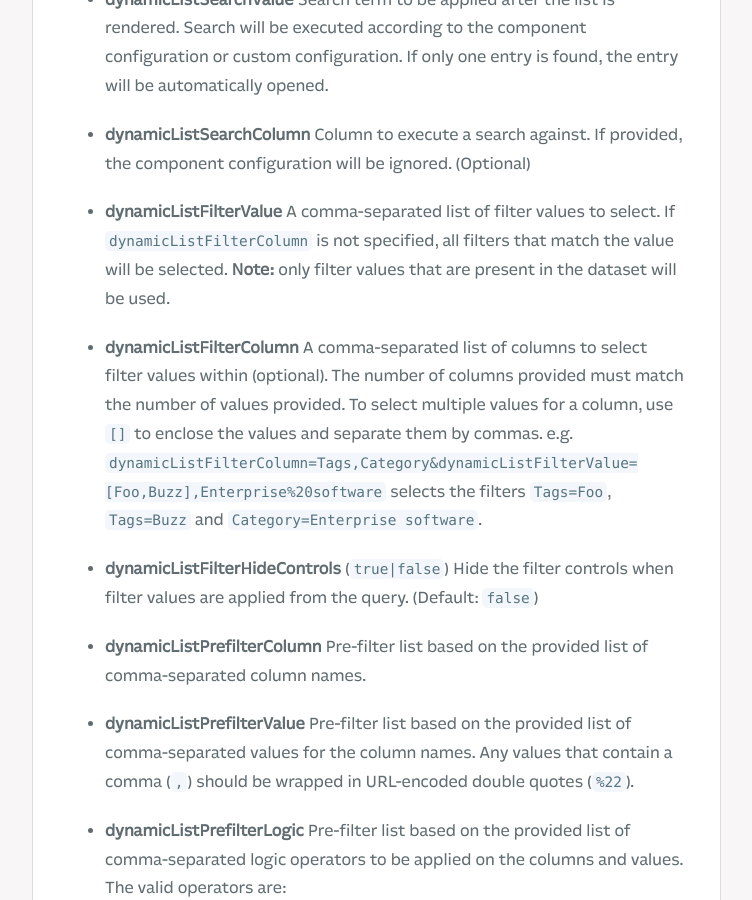
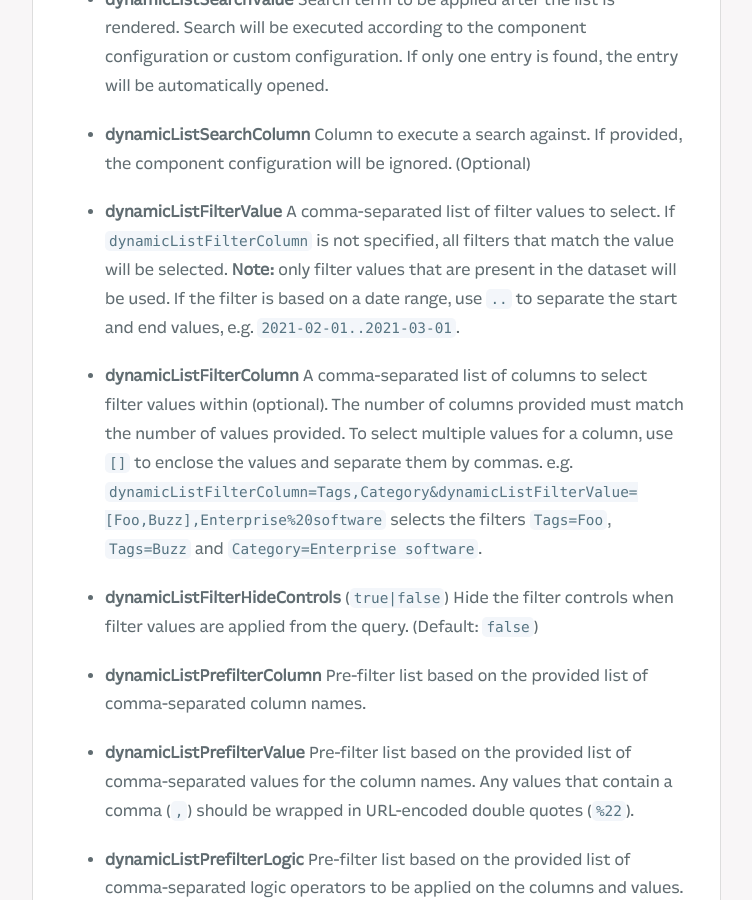
Before and after one commit to Fliplet/fliplet-cli, a Jekyll site: the page built from docs/API/components/list-from-data-source.md, in a window 1280 px wide and 900 px high, scrolled down 25884 px. Shown: the whole window, without its empty margins (254-1006 px from the left). Built offline with Jekyll 4.4.1, drawn with Linux system fonts in a browser that asks for light colours; nearby versions of some CDN libraries; our own code applies the rules of GitHub Pages for plain Markdown files; library files that are not in the unit come from our copies; comment, search, counter and statistics services are not loaded; a style sheet for code colours, icons or effects is not loaded; some of the changed text lies outside the part shown.

Commit message:
Adds date range query examples

````diff
--- a/docs/API/components/list-from-data-source.md
+++ b/docs/API/components/list-from-data-source.md
@@ -693,7 +693,7 @@
 - **dynamicListSortOrder** (`asc|desc`) Sort the list by the specified column in ascending (`asc`) or descending (`desc`) order.
 - **dynamicListSearchValue** Search term to be applied after the list is rendered. Search will be executed according to the component configuration or custom configuration. If only one entry is found, the entry will be automatically opened.
 - **dynamicListSearchColumn** Column to execute a search against. If provided, the component configuration will be ignored. (Optional)
-- **dynamicListFilterValue** A comma-separated list of filter values to select. If `dynamicListFilterColumn` is not specified, all filters that match the value will be selected. **Note:** only filter values that are present in the dataset will be used.
+- **dynamicListFilterValue** A comma-separated list of filter values to select. If `dynamicListFilterColumn` is not specified, all filters that match the value will be selected. **Note:** only filter values that are present in the dataset will be used. If the filter is based on a date range, use `..` to separate the start and end values, e.g. `2021-02-01..2021-03-01`.
 - **dynamicListFilterColumn** A comma-separated list of columns to select filter values within (optional). The number of columns provided must match the number of values provided. To select multiple values for a column, use `[]` to enclose the values and separate them by commas. e.g. `dynamicListFilterColumn=Tags,Category&dynamicListFilterValue=[Foo,Buzz],Enterprise%20software` selects the filters `Tags=Foo`, `Tags=Buzz` and `Category=Enterprise software`.
 - **dynamicListFilterHideControls** (`true|false`) Hide the filter controls when filter values are applied from the query. (Default: `false`)
 - **dynamicListPrefilterColumn** Pre-filter list based on the provided list of comma-separated column names.
@@ -757,6 +757,12 @@
 dynamicListFilterColumn=Status,Office&dynamicListFilterValue=[Approved,Waitlisted],London
 ```
 
+#### Apply in-app filters based on dates
+
+```
+dynamicListFilterColumn=Publish%s0date&dynamicListFilterValue=2021-02-01..2021-03-01
+```
+
 #### Load only data where the name contains John and the age is less than 29
 
 ```
````
